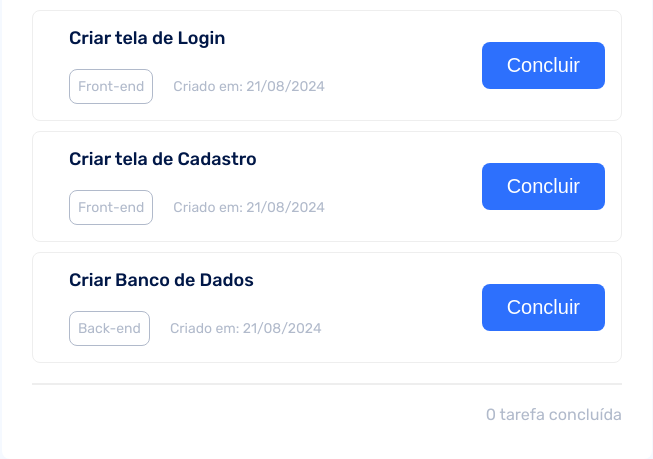
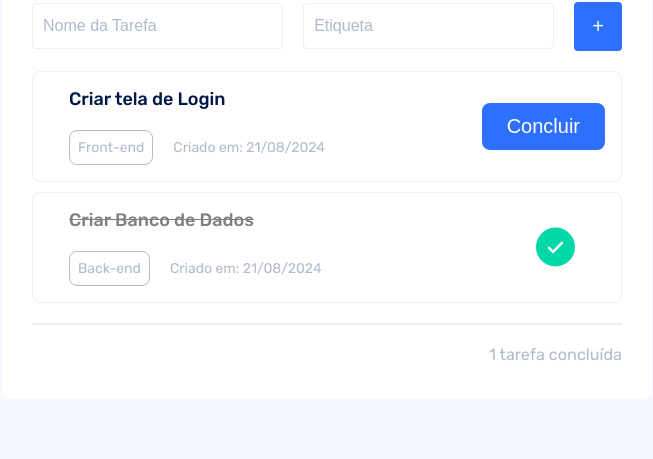
Before and after one commit to EnzoPachecoSouza/Board_de_Tarefas, a plain HTML site: page index.html in a window 1280 px wide. Shown: the part 251-710 px from the top of the page, without its empty margins (313-966 px from the left). Drawn offline with Linux system fonts and the light colour scheme.

Commit message:
Finalizando o Projeto por completo

```diff
--- a/index.js
+++ b/index.js
@@ -4,8 +4,7 @@
 
 const tasks = [
     { nome: "Criar tela de Login", etiqueta: "Front-end", data: "Criado em: 21/08/2024", check: false },
-    { nome: "Criar tela de Cadastro", etiqueta: "Front-end", data: "Criado em: 21/08/2024", check: false },
-    { nome: "Criar Banco de Dados", etiqueta: "Back-end", data: "Criado em: 21/08/2024", check: false },
+    { nome: "Criar Banco de Dados", etiqueta: "Back-end", data: "Criado em: 21/08/2024", check: true },
 ];
 
 //-----------------------------------------------------------------------------------------------
--- a/style.css
+++ b/style.css
@@ -1,4 +1,4 @@
-*{
+ *{
     margin: 0;
     padding: 0;
     box-sizing: border-box;
@@ -13,12 +13,12 @@ html {
 
 body {
     width: 100%;
-    height: 100%;
     background: #F5F9FF;
     margin: 0;
     display: flex;
     justify-content: center;
     align-items: center;
+    height: 100vh; /* Garante que a altura ocupe 100% da viewport */
 }
 
 h1 {
@@ -160,7 +160,7 @@ main {
     margin-left: 10px;
 } */
 
-.img-concluido{
+ .img-concluido{
     margin-right: 3rem;
     width: 4rem;
     height: 4rem;
@@ -185,7 +185,7 @@ hr{
     }
 
     h1 {
-        font-size: 2.5rem;
+        font-size: 3rem;
     }
 
     #create-board-task-form {
```
Also changed, not shown: index.html (+0 -1 lines).
